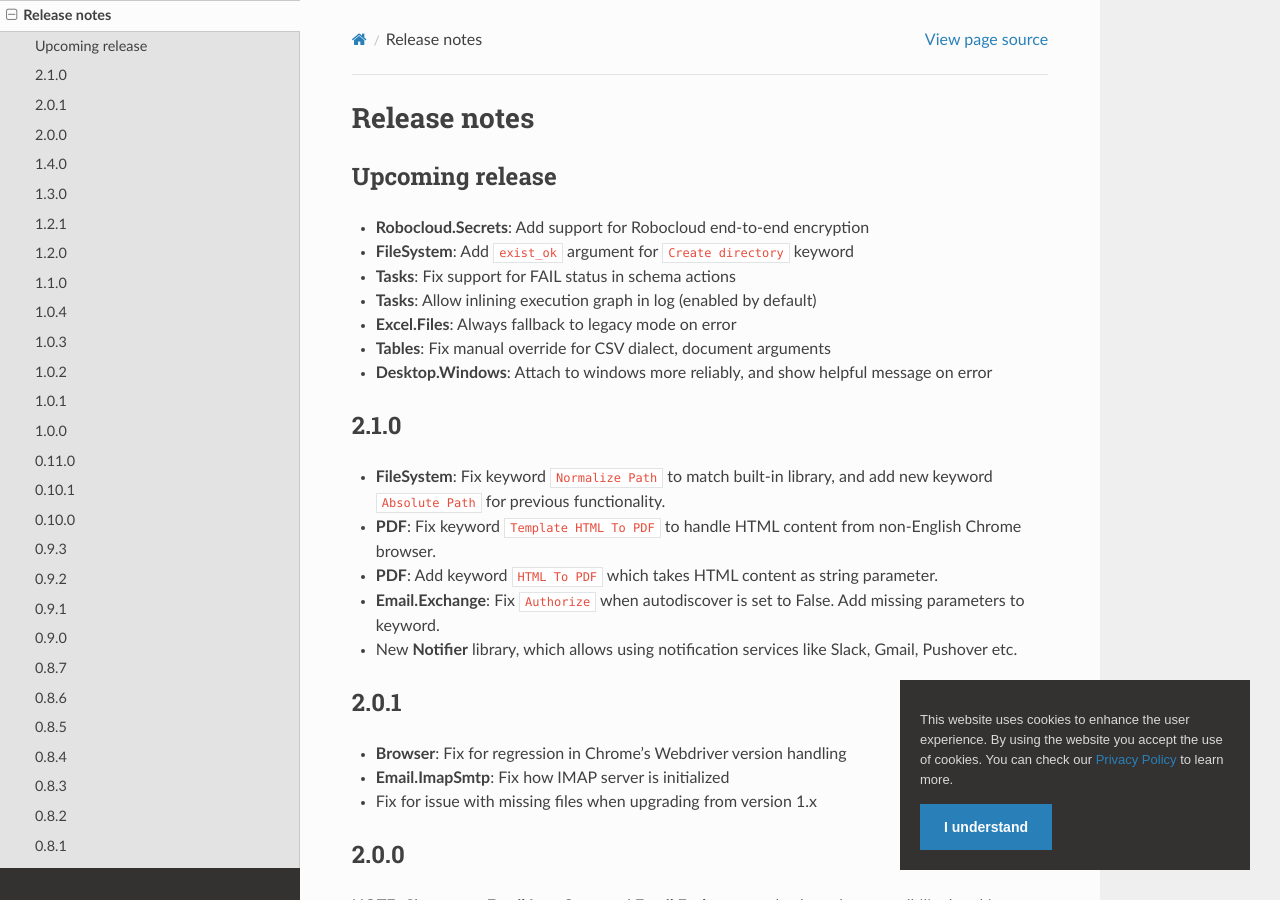
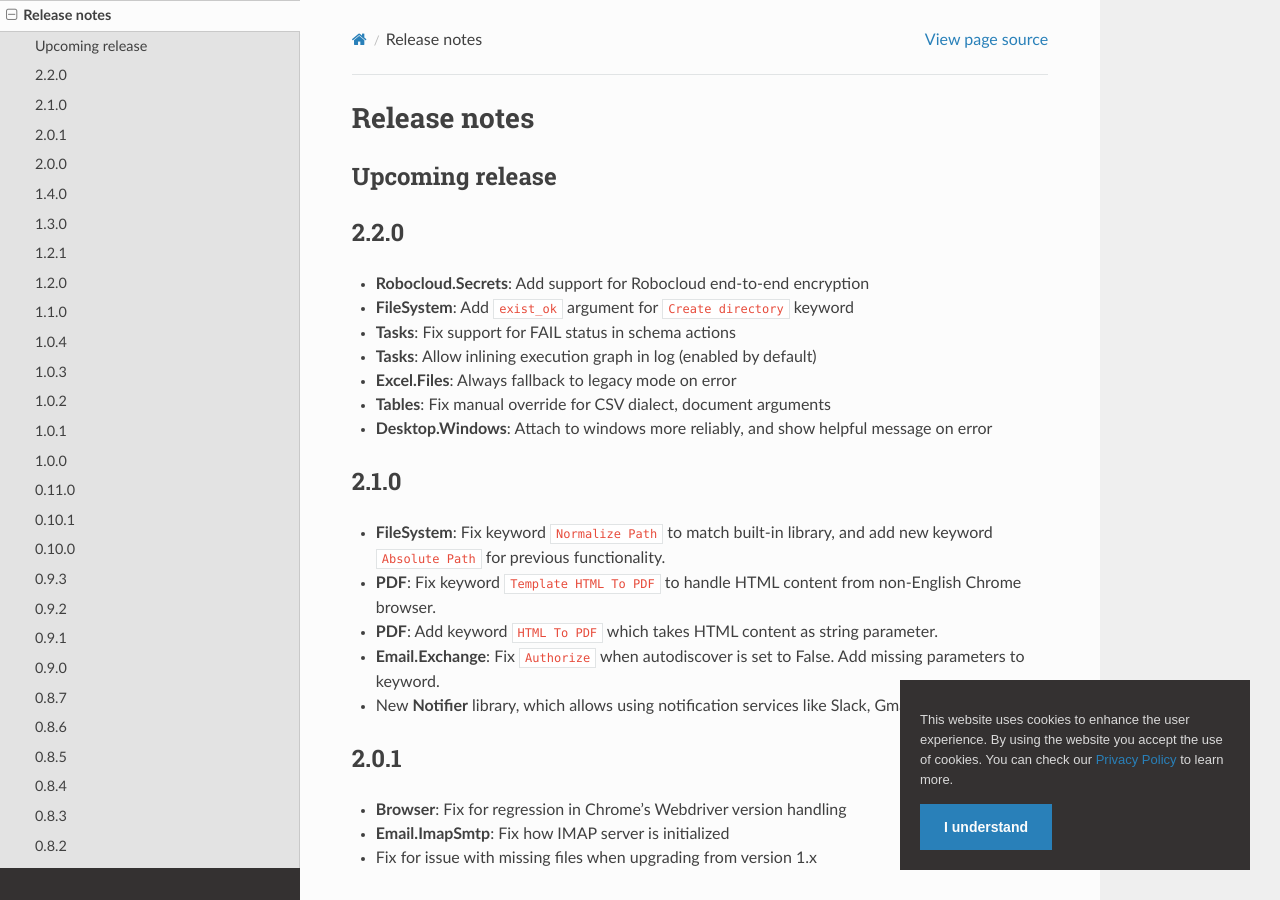
Before and after one commit to coderprovider/Framework-RPA, a Sphinx documentation site: the page built from docs/source/releasenotes.rst, in a window 1280 px wide and 900 px high. Built offline with Sphinx 7.4.7 and the Read the Docs theme 2.0.0, drawn with Linux system fonts in a browser that asks for light colours; pages that are not in the unit, such as notebooks, are missing from menus.

Commit message:
update version to releasenotes

```diff
--- a/docs/source/releasenotes.rst
+++ b/docs/source/releasenotes.rst
@@ -3,6 +3,9 @@
 
 Upcoming release
 ----------------
+
+2.2.0
+-----
 
 - **Robocloud.Secrets**: Add support for Robocloud end-to-end encryption
 - **FileSystem**: Add ``exist_ok`` argument for ``Create directory`` keyword
```
